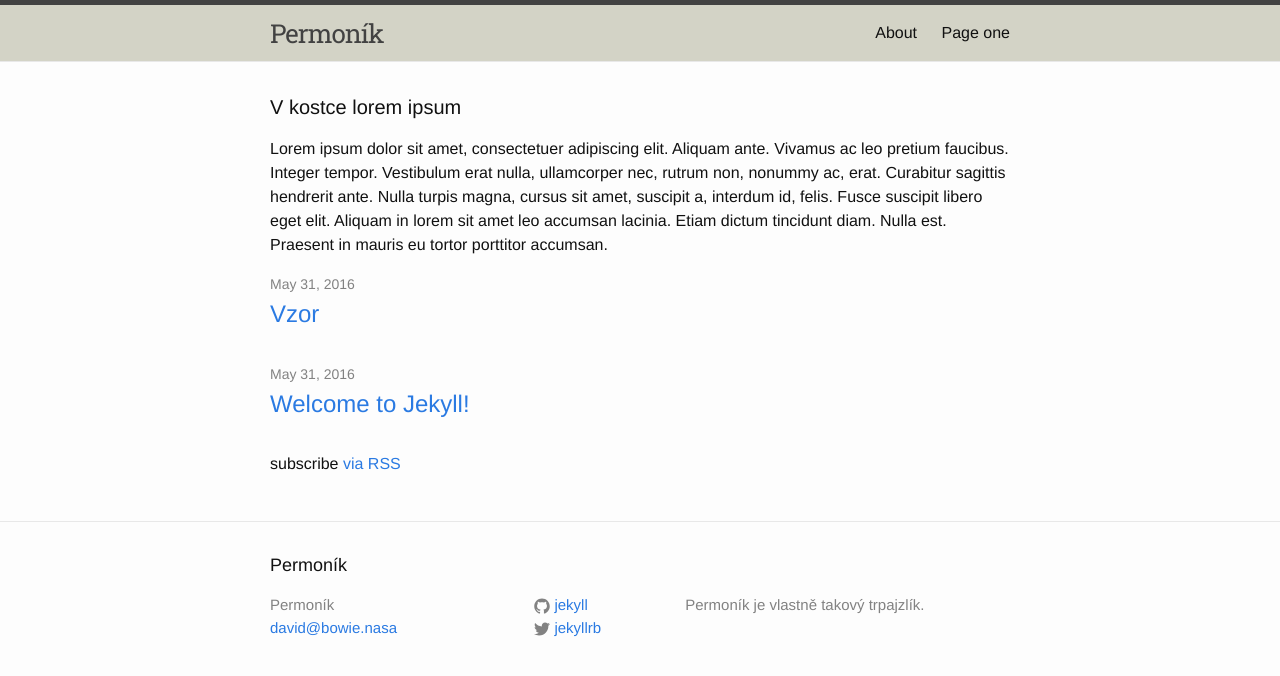
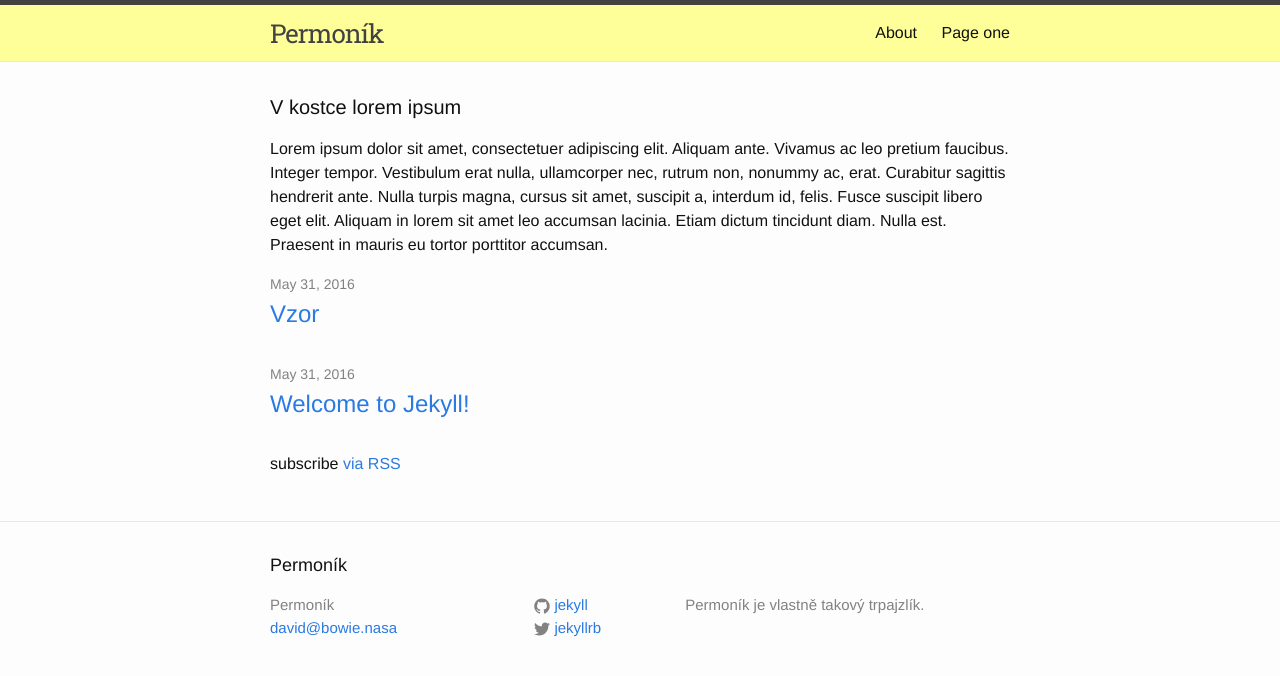
Before and after one commit to shm1ck/my-first-repo.github.io, a Jekyll site: the page built from index.html, in a window 1280 px wide. Shown: the top 676 px of the page. Built offline with Jekyll 4.4.1, drawn with Linux system fonts in a browser that asks for light colours.

Commit message:
Update _layout.scss

```diff
--- a/_sass/_layout.scss
+++ b/_sass/_layout.scss
@@ -5,7 +5,7 @@
     border-top: 5px solid $grey-color-dark;
     border-bottom: 1px solid $grey-color-light;
     min-height: 56px;
-    background-color: #D3D3C6;
+    background-color: #FFFF99;
     position: relative;
 
     // Positioning context for the mobile navigation icon
```
